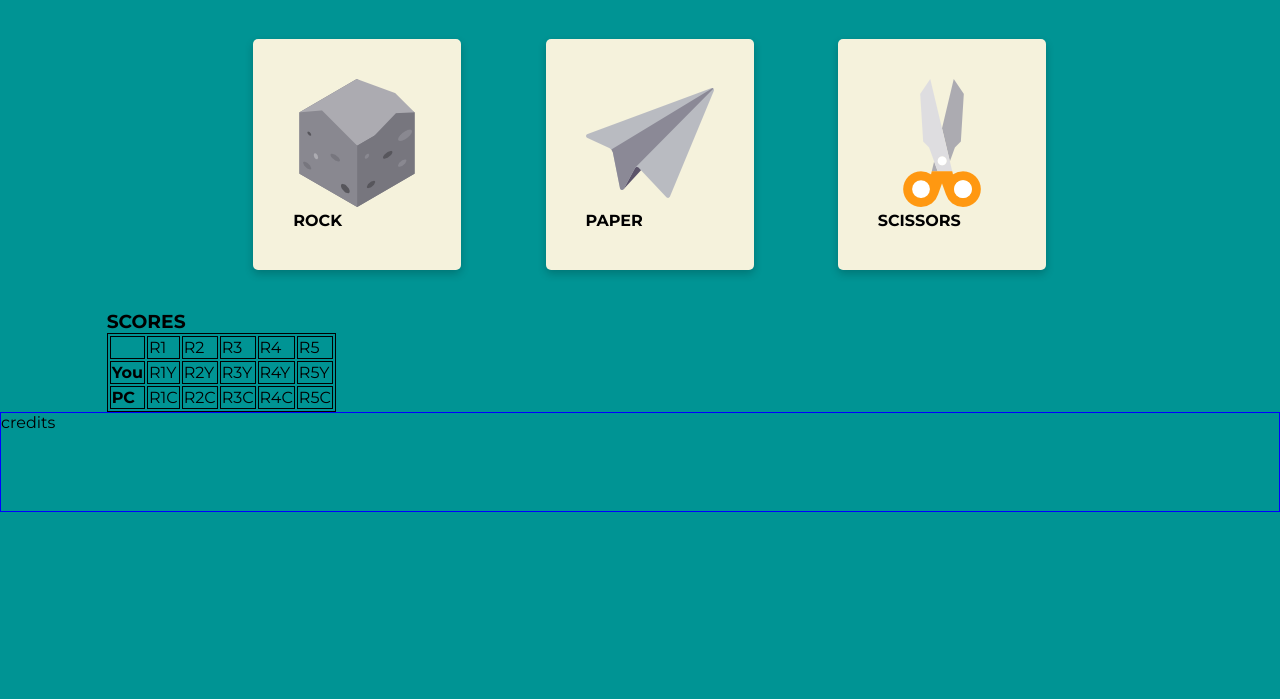
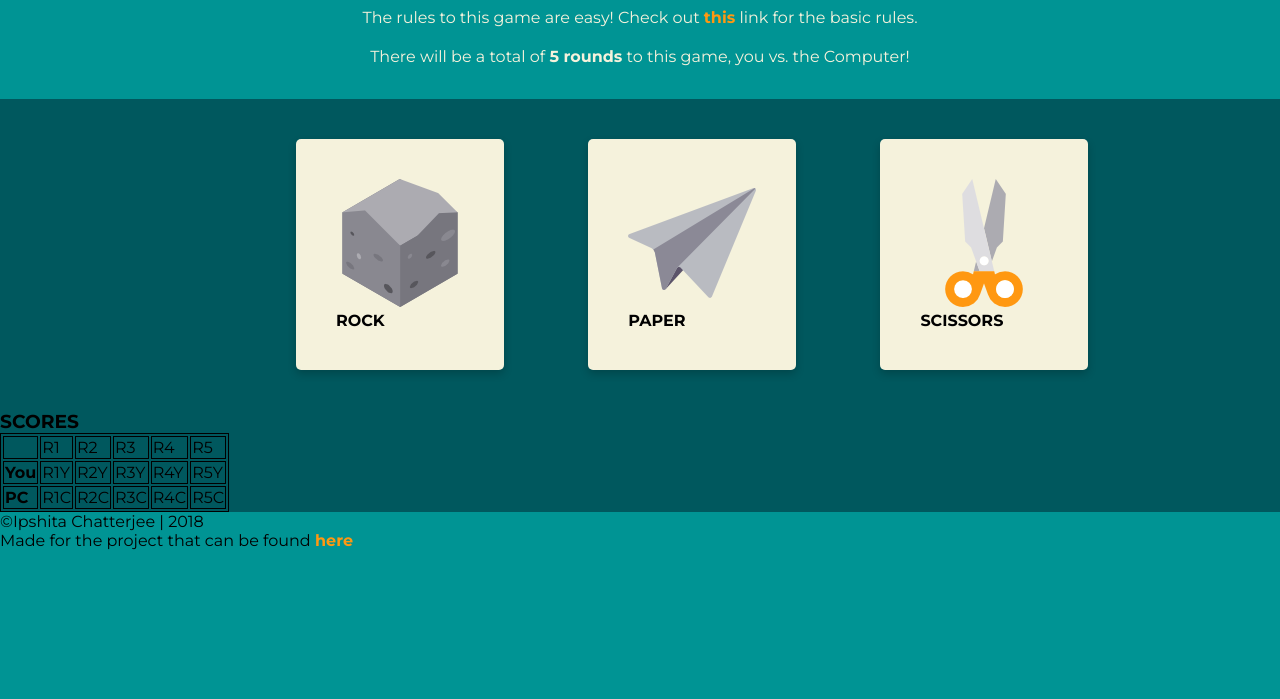
Before and after one commit to Ipshita1996/Rock-Paper-Scissors, a plain HTML site: page index.html in a window 1280 px wide. Shown: the part 101-800 px from the top of the page. Drawn offline with Linux system fonts and the light colour scheme.

Commit message:
finished the header css

```diff
--- a/assets/css/style.css
+++ b/assets/css/style.css
@@ -13,28 +13,48 @@
 }
 .grid{
     display: grid;
-    grid-template-rows:100px auto 100px;
+    grid-template-rows:200px auto 50px;
     grid-template-columns:repeat(12, 1fr);
 }
 .h{
     grid-column-start: 1;
     grid-column-end: -1;
-    border:1px solid green;
 }
 .c{
-    grid-column-start: 2;
-    grid-column-end: 12;
+    grid-column-start: 1;
+    grid-column-end: -1;
+    background: #00585E;
 }
 .f{
     grid-column-start: 1;
     grid-column-end: -1;
-    border:1px solid blue;
 }
 /*header*/
+#title{
+    font-weight: normal;
+    letter-spacing: 0.6em;
+    text-align: center;
+    margin-top: 50px;
+    margin-bottom: 20px;
+    color:#F5F2DC;
+}
+.rules{
+    color:#F5F2DC;
+    text-align: center;
+    padding:10px;
+}
+a{
+    color:#FF9811;
+    font-weight: bold;
+    text-decoration: none;
+}
+a:hover{
+    color:#00585E;
+}
 
 /*content*/
 .cards{
-    margin-left: 10%;
+    margin-left: 20%;
 }
 .card {
     background: #F5F2DC;
--- a/index.html
+++ b/index.html
@@ -11,10 +11,10 @@
     <div class="grid">
         <!--the main titles and rules go here-->
         <div class="h">
-            <h2 id="title">ROCK PAPER SCISSORS</h2>
-            <p>The rules to this game are easy! <span>Check out <a target="_blank" href="https://en.wikipedia.org/wiki/Rock%E2%80%93paper%E2%80%93scissors">this</a> link for the basic rules. </span>
+            <h2 id="title">&#9664; ROCK PAPER SCISSORS &#9654;</h2>
+            <p class="rules">The rules to this game are easy! <span>Check out <a target="_blank" href="https://en.wikipedia.org/wiki/Rock%E2%80%93paper%E2%80%93scissors"><strong>this</strong></a> link for the basic rules. </span>
             </p>
-            <p>There will be a total of <strong>5 rounds</strong> to this game, you vs. the Computer!</p>
+            <p class="rules">There will be a total of <strong>5 rounds</strong> to this game, you vs. the Computer!</p>
         </div>
         <!--the cards and score board go here-->
         <div class="c">
@@ -69,7 +69,8 @@
         </div>
         <!--the credits go here-->
         <div class="f">
-            <p>credits</p>
+            <p>©Ipshita Chatterjee | 2018</p>
+            <p>Made for the project that can be found <a href="https://www.theodinproject.com/courses/web-development-101/lessons/rock-paper-scissors" target="_blank">here</a></p>
         </div>
     </div>
     <!--<script src="main.js"></script>-->
```
